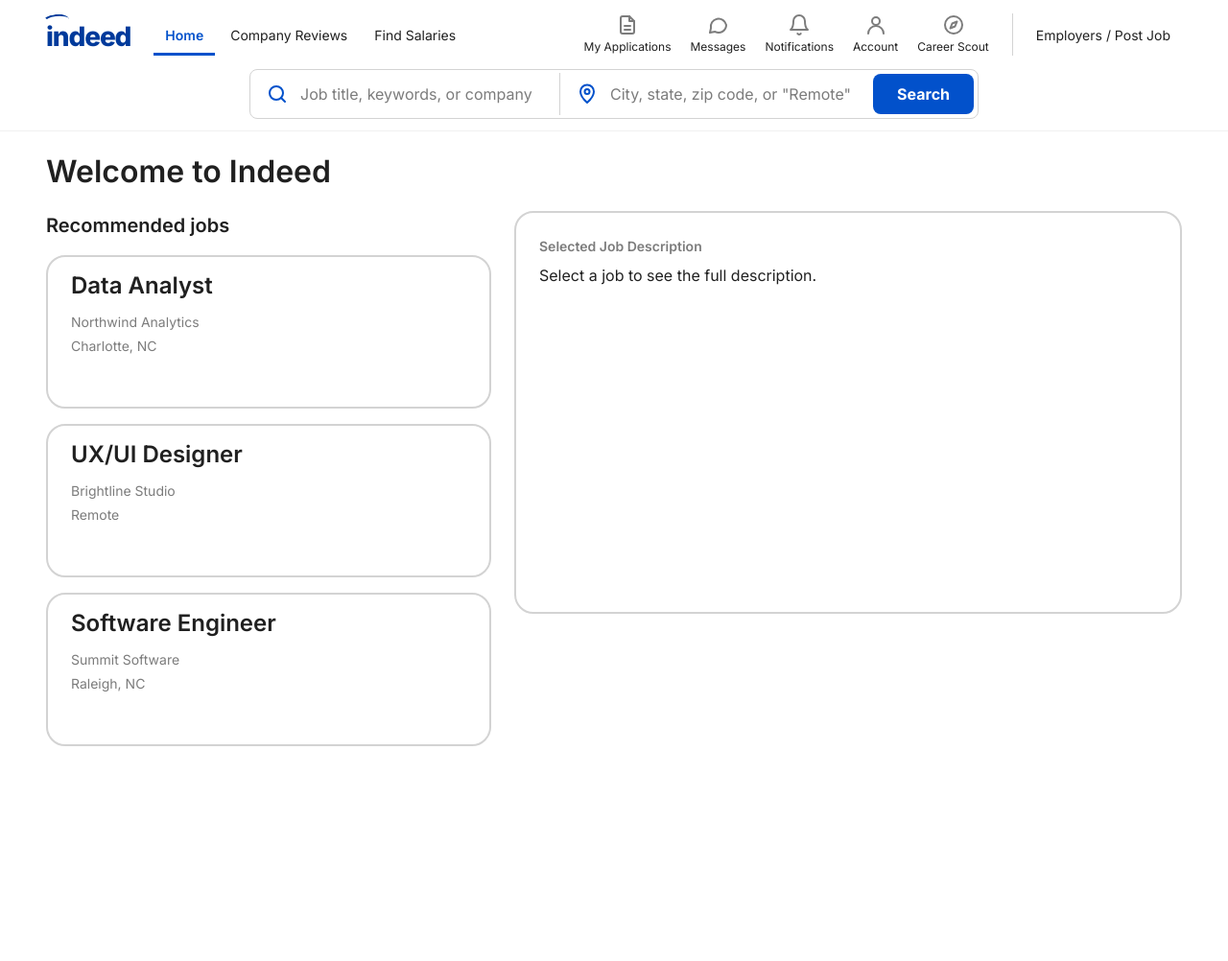
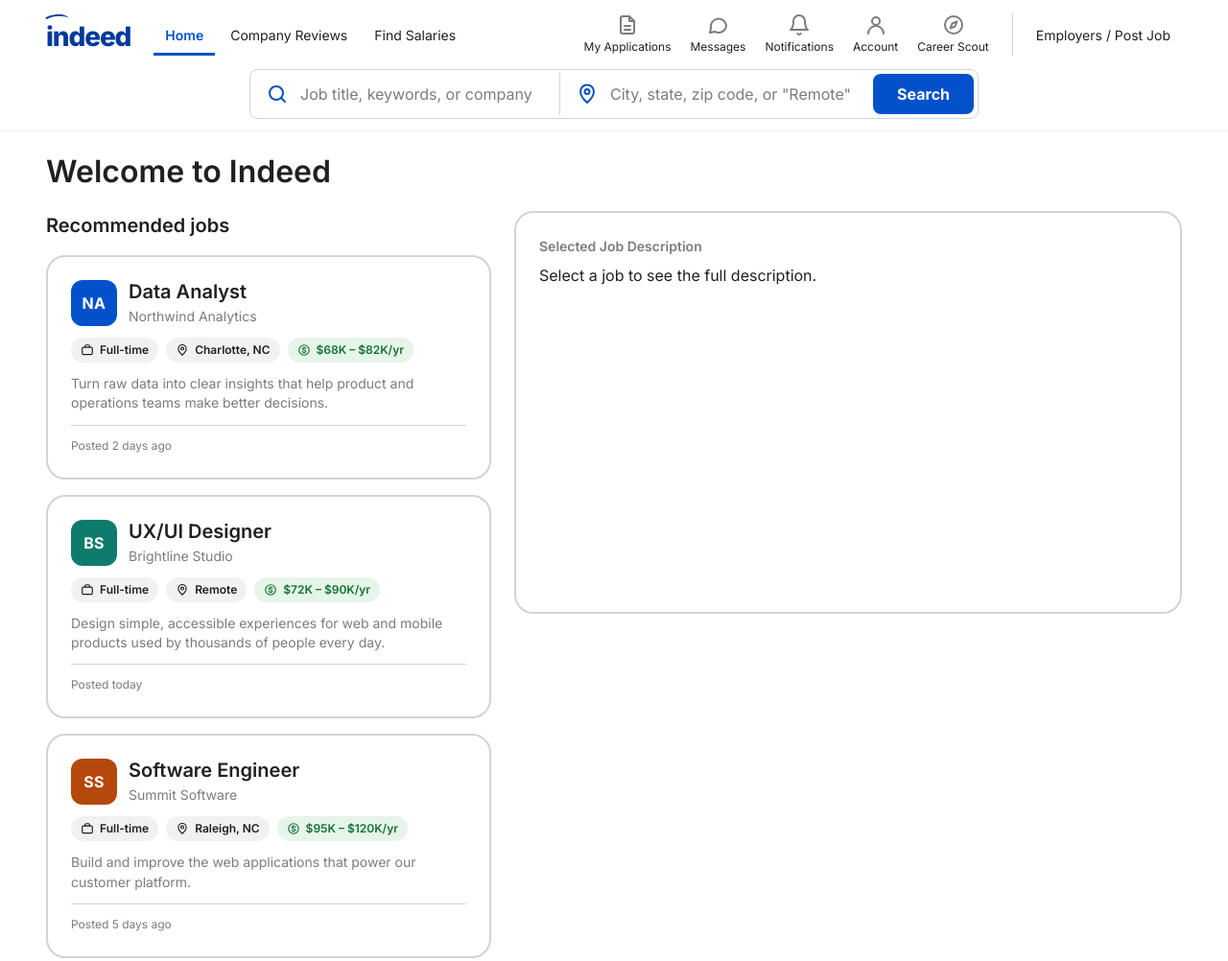
Before and after one commit to EmmanuelO12/Indeed-Project, a plain HTML site: page home.html in a window 1280 px wide. Shown: the whole page at 96% size. Before the commit the page ends 898 px from the top, so only its background shows below. Drawn offline with Linux system fonts and the light colour scheme.

Commit message:
Redesign job cards with company badge, tags and summary

```diff
--- a/css/styles.css
+++ b/css/styles.css
@@ -29,6 +29,7 @@
   --logo: #003a9b;
   --danger: #c5221f;
   --success: #137333;
+  --success-soft: #e6f4ea;
   --shimmer: rgba(255, 255, 255, 0.65);
   --shadow: 0 4px 4px -4px rgba(12, 12, 13, 0.05), 0 16px 32px -4px rgba(12, 12, 13, 0.1);
 
@@ -72,6 +73,7 @@
   --logo: #6ea1ff;
   --danger: #f28b82;
   --success: #81c995;
+  --success-soft: #1d3326;
   --shimmer: rgba(255, 255, 255, 0.07);
   --shadow: 0 16px 32px -4px rgba(0, 0, 0, 0.6);
   color-scheme: dark;
@@ -785,9 +787,9 @@ button {
   position: relative;
   display: flex;
   flex-direction: column;
-  gap: var(--space-1);
-  min-height: 160px;
-  padding: var(--space-4) var(--space-5);
+  gap: var(--space-3);
+  padding: var(--space-5);
+  overflow: hidden;
   background: var(--surface);
   border: 2px solid var(--border);
   border-radius: var(--radius-card);
@@ -798,6 +800,114 @@ button {
   border-color: var(--gray-400);
 }
 
+/* Blue strip on the left edge for the hovered or selected card. */
+.job-card:not(.job-card--skeleton)::before {
+  content: "";
+  position: absolute;
+  top: 0;
+  bottom: 0;
+  left: 0;
+  width: 5px;
+  background: var(--accent);
+  transform: scaleY(0);
+  transition: transform 0.2s ease;
+}
+
+.job-card:hover::before,
+.job-card.is-selected::before {
+  transform: scaleY(1);
+}
+
+.job-card__head {
+  display: flex;
+  align-items: flex-start;
+  gap: var(--space-3);
+}
+
+.job-card__badge {
+  display: grid;
+  place-items: center;
+  flex: none;
+  width: 48px;
+  height: 48px;
+  border-radius: 12px;
+  background: var(--badge, var(--accent));
+  font-size: var(--fs-base);
+  font-weight: 700;
+  letter-spacing: 0.02em;
+  color: var(--white);
+}
+
+.job-card__company {
+  margin-top: 2px;
+  font-size: var(--fs-sm);
+  color: var(--text-muted);
+}
+
+.job-card__tags {
+  display: flex;
+  flex-wrap: wrap;
+  gap: var(--space-2);
+  margin: 0;
+  padding: 0;
+  list-style: none;
+}
+
+.job-card__tag {
+  display: inline-flex;
+  align-items: center;
+  gap: 6px;
+  padding: 4px 10px;
+  border-radius: var(--radius-pill);
+  background: var(--surface-muted);
+  font-size: var(--fs-xs);
+  font-weight: 600;
+}
+
+.job-card__tag .icon {
+  width: 14px;
+  height: 14px;
+}
+
+.job-card__tag--pay {
+  background: var(--success-soft);
+  color: var(--success);
+}
+
+.job-card__summary {
+  display: -webkit-box;
+  overflow: hidden;
+  font-size: var(--fs-sm);
+  line-height: 1.45;
+  color: var(--text-muted);
+  -webkit-box-orient: vertical;
+  -webkit-line-clamp: 2;
+  line-clamp: 2;
+}
+
+.job-card__footer {
+  display: flex;
+  align-items: center;
+  justify-content: space-between;
+  gap: var(--space-3);
+  margin-top: auto;
+  padding-top: var(--space-3);
+  border-top: 1px solid var(--border);
+  font-size: var(--fs-xs);
+  color: var(--text-muted);
+}
+
+.job-card__skeleton-lines {
+  display: grid;
+  flex: 1;
+  gap: var(--space-2);
+}
+
+.job-card .job-card__skeleton-lines .skeleton,
+.job-card .job-card__tags .skeleton {
+  margin-top: 0;
+}
+
 .job-card.is-selected {
   border-color: var(--accent);
   box-shadow: 0 0 0 1px var(--accent);
@@ -809,10 +919,9 @@ button {
 }
 
 .job-card__title {
-  margin-bottom: var(--space-2);
-  font-size: var(--fs-xl);
-  font-weight: 600;
-  line-height: 1.2;
+  font-size: var(--fs-lg);
+  font-weight: 600;
+  line-height: 1.25;
 }
 
 .job-card__link {
@@ -835,11 +944,6 @@ button {
   position: absolute;
   inset: 0;
   border-radius: var(--radius-card);
-}
-
-.job-card__meta {
-  font-size: var(--fs-sm);
-  color: var(--text-muted);
 }
 
 /* ---------- Home: selected job description ---------- */
--- a/home.html
+++ b/home.html
@@ -85,23 +85,7 @@
     <div class="home-layout">
       <section aria-labelledby="jobs-heading">
         <h2 id="jobs-heading" class="section-title">Recommended jobs</h2>
-        <ul class="card-list card-list--home">
-          <li class="job-card" data-job-id="data-analyst">
-            <h3 class="job-card__title"><button type="button" class="job-card__link" aria-pressed="false">Data Analyst</button></h3>
-            <p class="job-card__meta">Northwind Analytics</p>
-            <p class="job-card__meta">Charlotte, NC</p>
-          </li>
-          <li class="job-card" data-job-id="ux-ui-designer">
-            <h3 class="job-card__title"><button type="button" class="job-card__link" aria-pressed="false">UX/UI Designer</button></h3>
-            <p class="job-card__meta">Brightline Studio</p>
-            <p class="job-card__meta">Remote</p>
-          </li>
-          <li class="job-card" data-job-id="software-engineer">
-            <h3 class="job-card__title"><button type="button" class="job-card__link" aria-pressed="false">Software Engineer</button></h3>
-            <p class="job-card__meta">Summit Software</p>
-            <p class="job-card__meta">Raleigh, NC</p>
-          </li>
-        </ul>
+        <ul class="card-list card-list--home" data-home-jobs="data-analyst,ux-ui-designer,software-engineer"></ul>
       </section>
       <section class="panel job-detail" data-job-detail tabindex="-1" aria-live="polite" aria-label="Selected job description">
         <p class="eyebrow">Selected Job Description</p>
--- a/js/main.js
+++ b/js/main.js
@@ -12,6 +12,7 @@
       location: "Charlotte, NC",
       type: "Full-time",
       pay: "$68,000 – $82,000 a year",
+      posted: 2,
       keywords: ["data", "analytics", "sql", "excel", "tableau"],
       summary:
         "Turn raw data into clear insights that help product and operations teams make better decisions.",
@@ -28,6 +29,7 @@
       location: "Remote",
       type: "Full-time",
       pay: "$72,000 – $90,000 a year",
+      posted: 0,
       keywords: ["design", "figma", "ux", "ui", "product", "prototype"],
       summary:
         "Design simple, accessible experiences for web and mobile products used by thousands of people every day.",
@@ -44,6 +46,7 @@
       location: "Raleigh, NC",
       type: "Full-time",
       pay: "$95,000 – $120,000 a year",
+      posted: 5,
       keywords: ["developer", "javascript", "react", "engineering", "code", "web"],
       summary: "Build and improve the web applications that power our customer platform.",
       duties: [
@@ -59,6 +62,7 @@
       location: "Durham, NC",
       type: "Full-time",
       pay: "$80,000 – $98,000 a year",
+      posted: 1,
       keywords: ["design", "figma", "ux", "ui", "prototype", "research"],
       summary:
         "Shape the end-to-end experience of a patient scheduling app, from early research to final hand-off.",
@@ -75,6 +79,7 @@
       location: "Greensboro, NC",
       type: "Full-time",
       pay: "$75,000 – $95,000 a year",
+      posted: 3,
       keywords: ["frontend", "developer", "html", "css", "javascript", "react", "web", "responsive"],
       summary: "Turn designs into fast, accessible, responsive websites that work on every screen size.",
       duties: [
@@ -90,6 +95,7 @@
       location: "Charlotte, NC",
       type: "Full-time",
       pay: "$70,000 – $85,000 a year",
+      posted: 7,
       keywords: ["business", "analyst", "requirements", "data", "excel", "process"],
       summary:
         "Connect business teams and IT by gathering requirements and finding ways to improve everyday processes.",
@@ -106,6 +112,7 @@
       location: "Salisbury, NC",
       type: "Full-time",
       pay: "$78,000 – $92,000 a year",
+      posted: 4,
       keywords: ["project", "manager", "management", "agile", "planning", "scrum"],
       summary: "Lead projects from kickoff to delivery, keeping teams on schedule and on budget.",
       duties: [
@@ -121,6 +128,7 @@
       location: "Remote",
       type: "Part-time",
       pay: "$17 – $21 an hour",
+      posted: 1,
       keywords: ["customer", "service", "support", "call center", "representative", "help desk"],
       summary: "Help customers by phone, chat, and email, solving problems with a friendly attitude.",
       duties: [
@@ -247,11 +255,65 @@
     toastTimer = window.setTimeout(() => toast.classList.remove("is-visible"), 3200);
   }
 
+  const BADGE_COLORS = ["#0251cb", "#0f7b6c", "#b5480b", "#7b3fbf", "#c2185b", "#2e7d32", "#00838f", "#5d4037"];
+
+  const companyInitials = (name) =>
+    name
+      .split(/\s+/)
+      .slice(0, 2)
+      .map((word) => word[0])
+      .join("")
+      .toUpperCase();
+
+  const COMPANIES = [...new Set(JOBS.map((job) => job.company))];
+  const badgeColor = (name) => BADGE_COLORS[Math.max(COMPANIES.indexOf(name), 0) % BADGE_COLORS.length];
+
+  const shortPay = (pay) => pay.replace(/,000/g, "K").replace(" a year", "/yr").replace(" an hour", "/hr");
+
+  const postedLabel = (days) => {
+    if (days === 0) return "Posted today";
+    if (days === 1) return "Posted yesterday";
+    return `Posted ${days} days ago`;
+  };
+
+  function jobCard(job, { link, extraClass = "", style = "" }) {
+    return `
+      <li class="job-card ${extraClass}" data-job-id="${job.id}"${style ? ` style="${style}"` : ""}>
+        <div class="job-card__head">
+          <span class="job-card__badge" style="--badge: ${badgeColor(job.company)}" aria-hidden="true">${companyInitials(job.company)}</span>
+          <div>
+            <h3 class="job-card__title">${link}</h3>
+            <p class="job-card__company">${job.company}</p>
+          </div>
+        </div>
+        <ul class="job-card__tags" aria-label="Job details">
+          <li class="job-card__tag"><svg class="icon" aria-hidden="true"><use href="#i-briefcase"></use></svg>${job.type}</li>
+          <li class="job-card__tag"><svg class="icon" aria-hidden="true"><use href="#i-pin"></use></svg>${job.location}</li>
+          <li class="job-card__tag job-card__tag--pay"><svg class="icon" aria-hidden="true"><use href="#i-salary"></use></svg>${shortPay(job.pay)}</li>
+        </ul>
+        <p class="job-card__summary">${job.summary}</p>
+        <div class="job-card__footer">
+          <span>${postedLabel(job.posted)}</span>
+        </div>
+      </li>`;
+  }
+
   const skeletonJobCard = `
     <li class="job-card job-card--skeleton" aria-hidden="true">
-      <span class="skeleton skeleton--title"></span>
-      <span class="skeleton skeleton--line"></span>
-      <span class="skeleton skeleton--line skeleton--short"></span>
+      <div class="job-card__head">
+        <span class="skeleton skeleton--thumb"></span>
+        <div class="job-card__skeleton-lines">
+          <span class="skeleton skeleton--title"></span>
+          <span class="skeleton skeleton--short"></span>
+        </div>
+      </div>
+      <div class="job-card__tags">
+        <span class="skeleton skeleton--tag"></span>
+        <span class="skeleton skeleton--tag"></span>
+        <span class="skeleton skeleton--tag"></span>
+      </div>
+      <span class="skeleton skeleton--wide"></span>
+      <span class="skeleton skeleton--short"></span>
     </li>`;
 
   const skeletonAppCard = `
@@ -525,7 +587,21 @@
   function initHome() {
     const detail = document.querySelector("[data-job-detail]");
     if (!detail) return;
-    const cards = Array.from(document.querySelectorAll(".job-card[data-job-id]"));
+
+    const list = document.querySelector("[data-home-jobs]");
+    list.innerHTML = list.dataset.homeJobs
+      .split(",")
+      .map(findJob)
+      .filter(Boolean)
+      .map((job, i) =>
+        jobCard(job, {
+          link: `<button type="button" class="job-card__link" aria-pressed="false">${job.title}</button>`,
+          extraClass: "is-entering",
+          style: `animation-delay: ${i * 50}ms`,
+        })
+      )
+      .join("");
+    const cards = Array.from(list.querySelectorAll(".job-card[data-job-id]"));
 
     let request = 0;
 
@@ -593,12 +669,12 @@
       });
     }
 
-    const jobCard = (job, i) => `
-      <li class="job-card is-entering" style="animation-delay: ${i * 50}ms">
-        <h3 class="job-card__title"><a class="job-card__link" href="home.html?job=${job.id}">${job.title}</a></h3>
-        <p class="job-card__meta">${job.company}</p>
-        <p class="job-card__meta">${job.location}</p>
-      </li>`;
+    const searchCard = (job, i) =>
+      jobCard(job, {
+        link: `<a class="job-card__link" href="home.html?job=${job.id}">${job.title}</a>`,
+        extraClass: "is-entering",
+        style: `animation-delay: ${i * 50}ms`,
+      });
 
     function showSkeleton() {
       shownIds = null;
@@ -632,7 +708,7 @@
       shownIds = ids;
       results.removeAttribute("aria-busy");
       results.innerHTML = matches.length
-        ? matches.map(jobCard).join("")
+        ? matches.map(searchCard).join("")
         : `<li class="panel empty-state is-entering">
             <span class="empty-state__icon">${icon("i-search")}</span>
             <h3>No jobs found</h3>
```
